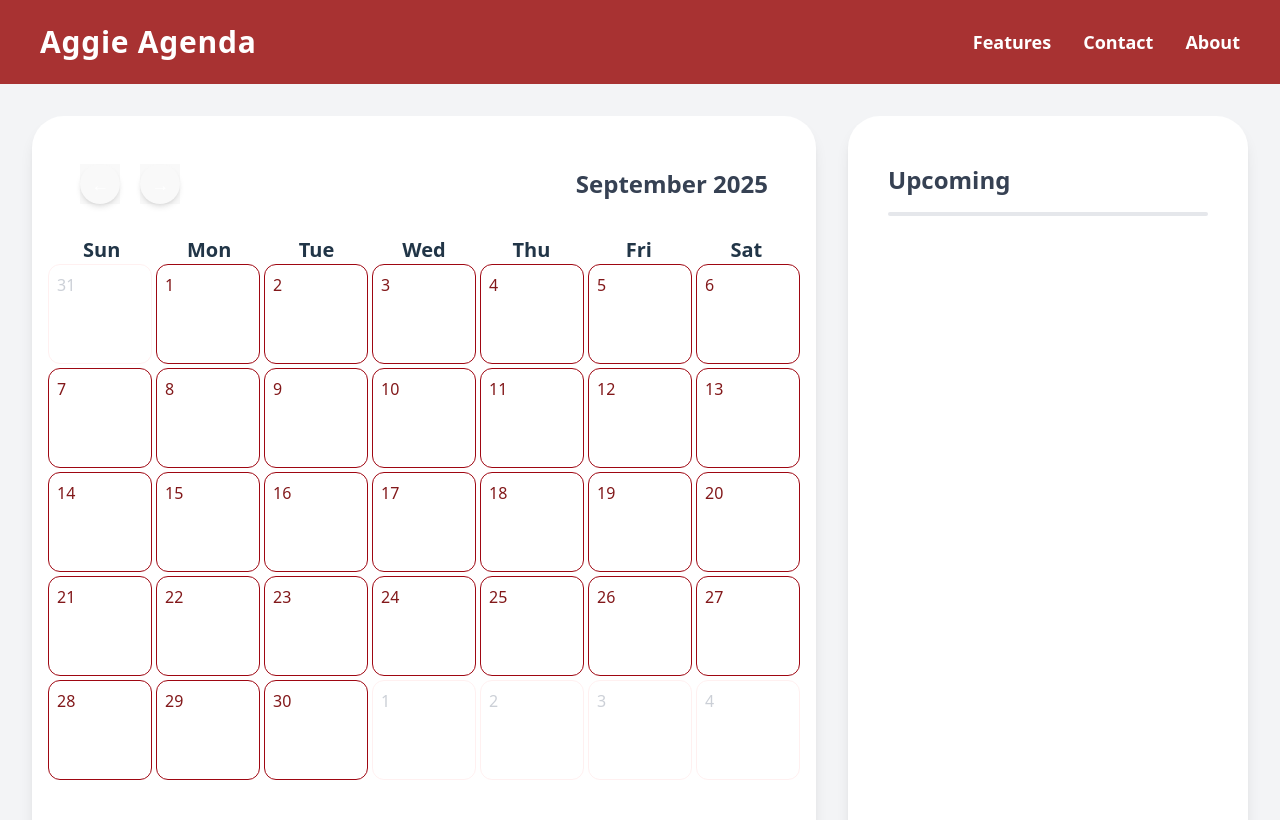
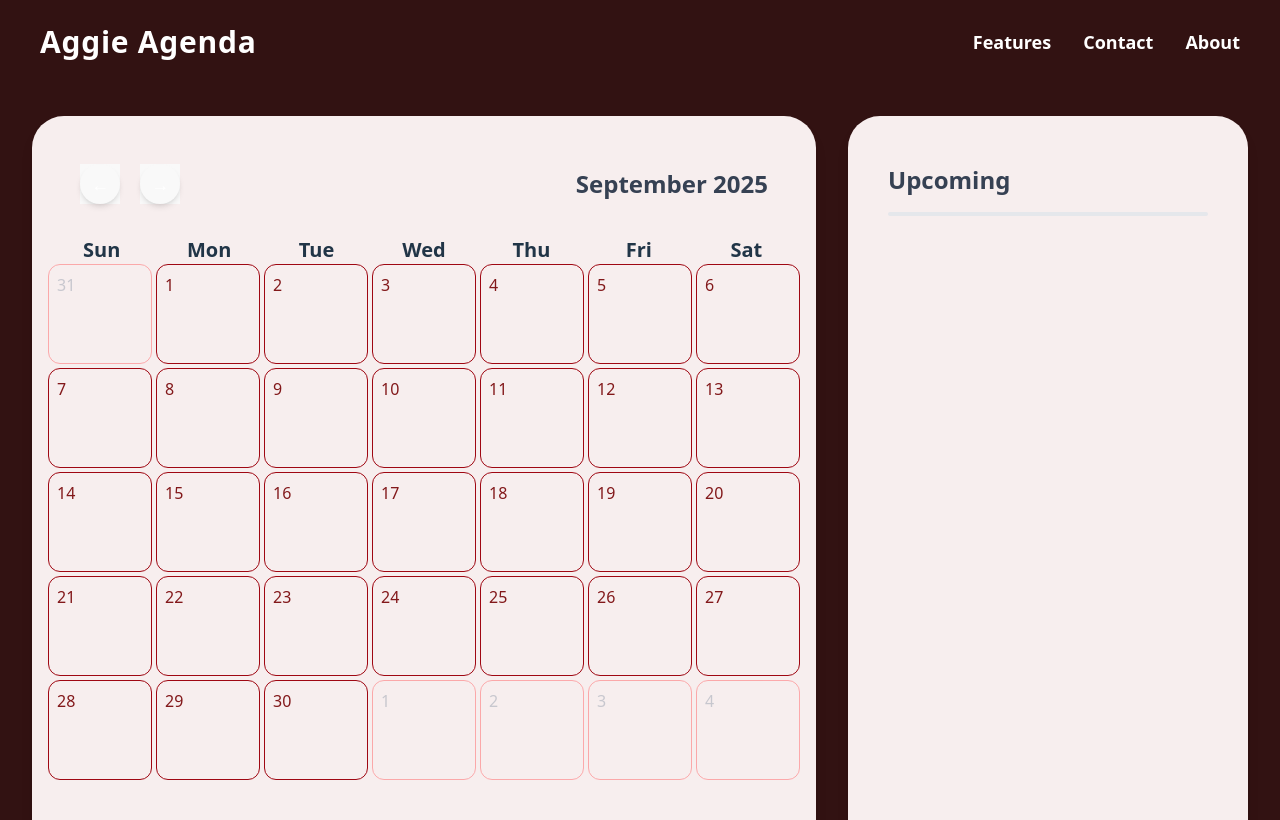
Before and after one commit to AggieAgenda/App, a React (Vite) app in the folder Frontend/: page /calendar in a window 1280 px wide. Built offline with nearby package versions, Linux system fonts and the light colour scheme.

Commit message:
changed page theme to maroon

```diff
--- a/Frontend/src/components/Navbar.jsx
+++ b/Frontend/src/components/Navbar.jsx
@@ -3,14 +3,14 @@ import { Link } from "react-router-dom";
 
 export default function Navbar() {
   return (
-    <nav className="flex justify-between items-center w-full px-10 py-6 bg-[#A83232] text-white shadow-md">
-        <a href="/" className="text-3xl font-bold tracking-wide hover:text-[#4B0000] transition">
+    <nav className="flex justify-between items-center px-10 py-6 bg-[#321212] text-white shadow-md">
+        <a href="/" className="text-3xl font-bold tracking-wide hover:text-red-900 transition">
           Aggie Agenda
         </a>
         <div className="space-x-8 text-lg">
-          <a href="/features" className="font-bold hover:text-[#4B0000] transition">Features</a>
-          <a href="/contact" className="font-bold hover:text-[#4B0000] transition">Contact</a>
-          <a href="/about" className="font-bold hover:text-[#4B0000] transition">About</a>
+          <a href="/features" className="font-bold hover:text-red-900 transition">Features</a>
+          <a href="/contact" className="font-bold hover:text-red-900 transition">Contact</a>
+          <a href="/about" className="font-bold hover:text-red-900 transition">About</a>
         </div>
       </nav>
   );
--- a/Frontend/src/components/calendar/CalendarCell.jsx
+++ b/Frontend/src/components/calendar/CalendarCell.jsx
@@ -9,8 +9,8 @@ export default function CalendarCell(props) {
     return (
         <>
         <div className={props.isOutsideMonth
-            ? "h-25 p-2 text-left border border-red-100 rounded-xl text-gray-400 opacity-50"
-            : "relative group h-25 p-2 text-left text-red-900 align-top border border-red-800 rounded-xl hover:bg-red-200 hover:border-transparent"
+            ? "h-25 p-2 text-left border border-red-400 rounded-xl text-gray-400 opacity-50"
+            : "relative group h-25 p-2 text-left text-red-900 align-top border border-red-800 rounded-xl hover:bg-red-100 hover:border-transparent"
         }>
             {props.day}
 
--- a/Frontend/src/components/calendar/CreateEvent.jsx
+++ b/Frontend/src/components/calendar/CreateEvent.jsx
@@ -2,7 +2,7 @@
 export default function CreateEvent(props){
     return (
         <div className="fixed inset-0 bg-black/40 flex items-center justify-center z-50">
-            <div className="bg-white rounded-xl p-6 w-96 shadow-2xl">
+            <div className="bg-[#F7EEEE] rounded-xl p-6 w-96 shadow-2xl">
                 <h2 className="text-2xl font-bold mb-4 text-red-900">Add Event</h2>
 
                 <form className="space-y-4">
--- a/Frontend/src/pages/Calendar.jsx
+++ b/Frontend/src/pages/Calendar.jsx
@@ -13,14 +13,16 @@ export default function Calendar() {
   const [currentYear, setCurrentYear] = useState(new Date().getFullYear());
   return (
     <>
-      <NavBar />
-      <main className="bg-gray-100 p-8 overflow-y-auto h-[calc(100vh-4rem)] flex gap-8">
-        <div className="bg-white w-250 h-200 rounded-4xl shadow-lg p-4"> {/* card */}
+      <nav className="bg-[#1F0F0F] rounded-xl ">
+        <NavBar />
+      </nav>
+      <main className="bg-[#321212] p-8 overflow-y-auto h-[calc(100vh-4rem)] flex gap-8">
+        <div className="bg-[#F7EEEE] w-250 h-200 rounded-4xl shadow-lg p-4"> {/* card */}
           <CalendarNavBar months={monthNames} setMonth={setCurrentMonth} setYear={setCurrentYear} month={currentMonth} year={currentYear} />
           <CalendarGrid month={currentMonth} year={currentYear}/>
         </div>
         <div className="flex justify-end">
-          <div className="bg-white w-100 h-200 rounded-4xl shadow-lg p-4">
+          <div className="bg-[#F7EEEE] w-100 h-200 rounded-4xl shadow-lg p-4">
             <EventList />
           </div>
         </div>
```
